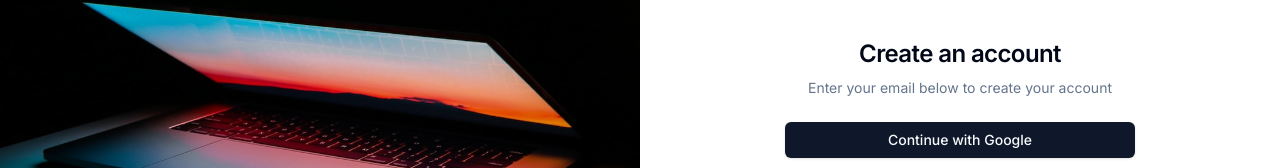
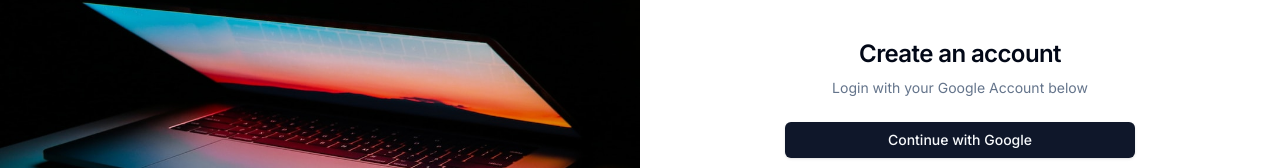
Before and after one commit to mahzumy/lancekit-invoicemaker, a Next.js app: page /auth in a window 1280 px wide. Shown: the part 270-438 px from the top of the page. Built offline with nearby package versions, Linux system fonts and the light colour scheme.

Commit message:
change copy

```diff
--- a/src/components/auth/login.tsx
+++ b/src/components/auth/login.tsx
@@ -67,7 +67,7 @@ export const Login = () => {
               Create an account
             </h1>
             <p className="text-sm text-muted-foreground">
-              Enter your email below to create your account
+              Login with your Google Account below
             </p>
           </div>
             <Button onClick={handleGoogleLogin} variant="default">
```
